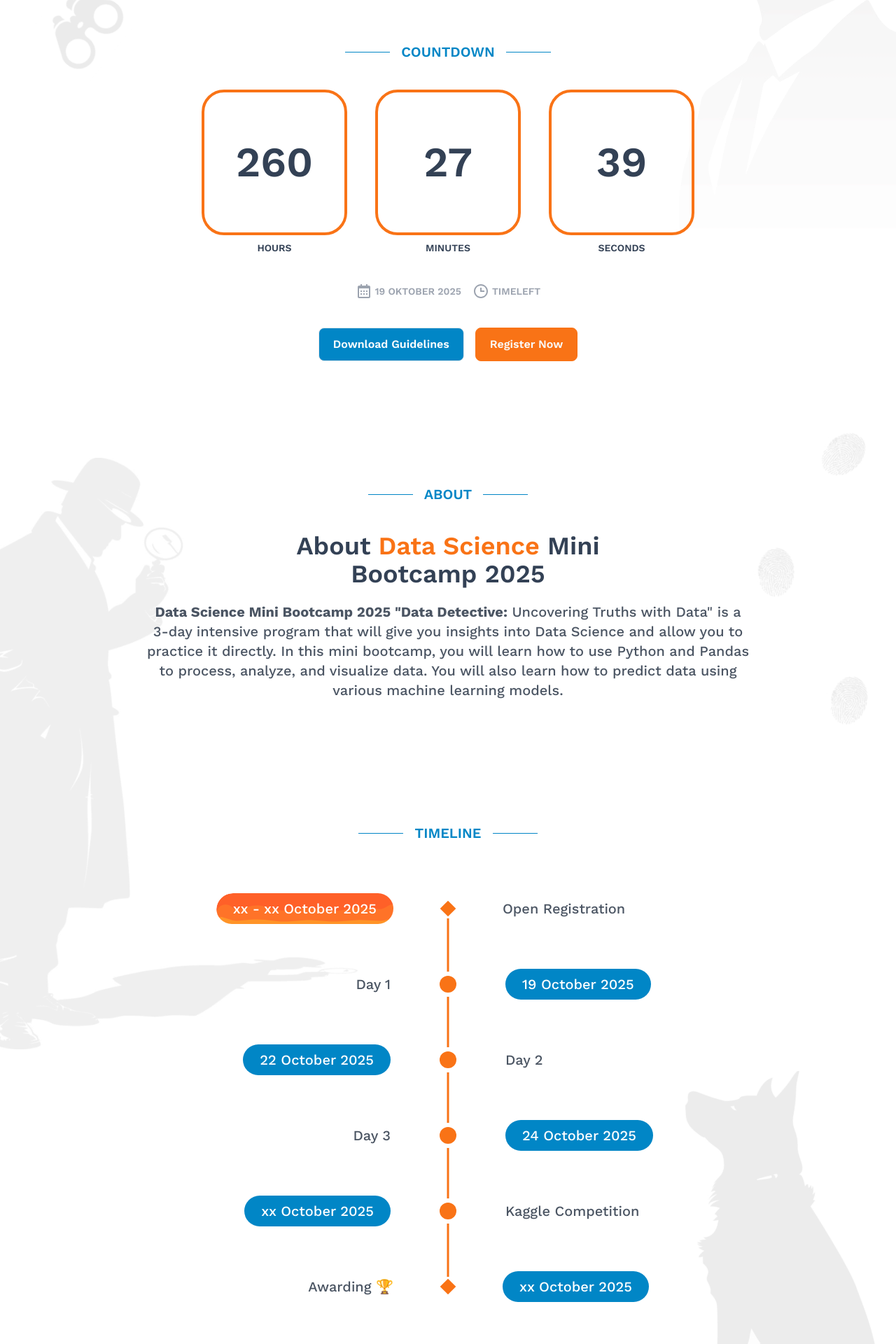
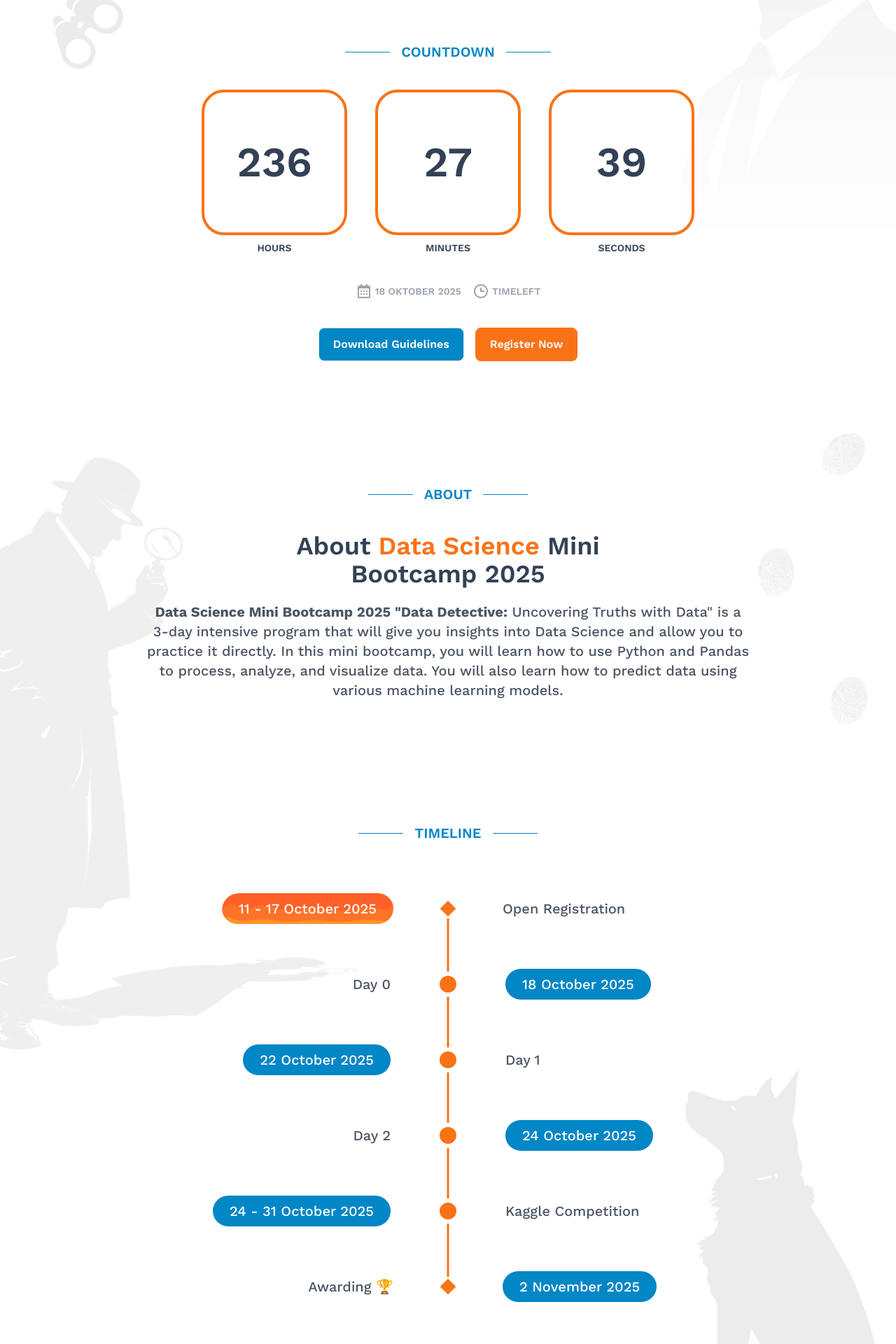
Before and after one commit to bccfilkom/web-dsmbc, a Next.js app: page / in a window 1280 px wide. Shown: the part 740-2660 px from the top of the page at 70% size. Built offline with nearby package versions, Linux system fonts and the light colour scheme.

Commit message:
style: change data

```diff
--- a/src/app/page.tsx
+++ b/src/app/page.tsx
@@ -60,13 +60,13 @@ export default function AboutPage() {
           </div>
           <div className="flex flex-col gap-6 lg:gap-10">
             <CountdownSection
-              closeRegistration={new Date("2025-10-19T00:00:00")}
+              closeRegistration={new Date("2025-10-18T00:00:00")}
               onComplete={() => {}}
             />
             <div className="flex gap-4 items-center justify-center text-gray-400 font-semibold text-sm">
               <div className="flex gap-1 items-center">
                 <BiCalendar size={24} />
-                <p>19 OKTOBER 2025</p>
+                <p>18 OKTOBER 2025</p>
               </div>
               <div className="flex gap-1 items-center">
                 <BiTime size={24}/>
@@ -124,7 +124,7 @@ export default function AboutPage() {
                 />
               </div>
               <div className="flex flex-col gap-1 lg:gap-4 items-start lg:items-center justify-start lg:justify-center text-left lg:text-center">
-                <h1 className="font-medium text-2xl lg:text-4xl text-slate-700">DAY 1</h1>
+                <h1 className="font-medium text-2xl lg:text-4xl text-slate-700">DAY 0</h1>
                 <p className="font-medium text-base lg:text-2xl text-gray-600">The Case Begins</p>
               </div>
             </div>
@@ -139,7 +139,7 @@ export default function AboutPage() {
                 />
               </div>
               <div className="flex flex-col gap-1 lg:gap-4 items-start lg:items-center justify-start lg:justify-center text-left lg:text-center">
-                <h1 className="font-medium text-2xl lg:text-4xl text-slate-700">DAY 2</h1>
+                <h1 className="font-medium text-2xl lg:text-4xl text-slate-700">DAY 1</h1>
                 <p className="font-medium text-base lg:text-2xl text-gray-600">Uncovering Clues in the Data Through Investigation</p>
               </div>
             </div>
@@ -154,7 +154,7 @@ export default function AboutPage() {
                 />
               </div>
               <div className="flex flex-col gap-1 lg:gap-4 items-start lg:items-center justify-start lg:justify-center text-left lg:text-center">
-                <h1 className="font-medium text-2xl lg:text-4xl text-slate-700">DAY 3</h1>
+                <h1 className="font-medium text-2xl lg:text-4xl text-slate-700">DAY 2</h1>
                 <p className="font-medium text-base lg:text-2xl text-gray-600">Solving the Mystery by Making Predictions with Data</p>
               </div>
             </div>
--- a/src/shared/components/Timeline/index.tsx
+++ b/src/shared/components/Timeline/index.tsx
@@ -4,12 +4,12 @@ import { motion } from "framer-motion";
 import { Label } from "../Label";
 
 const timelineData = [
-  { date: "xx - xx October 2025", title: "Open Registration", type: "start" },
-  { date: "19 October 2025", title: "Day 1" },
-  { date: "22 October 2025", title: "Day 2" },
-  { date: "24 October 2025", title: "Day 3" },
-  { date: "xx October 2025", title: "Kaggle Competition" },
-  { date: "xx October 2025", title: "Awarding 🏆", type: "end" },
+  { date: "11 - 17 October 2025", title: "Open Registration", type: "start" },
+  { date: "18 October 2025", title: "Day 0" },
+  { date: "22 October 2025", title: "Day 1" },
+  { date: "24 October 2025", title: "Day 2" },
+  { date: "24 - 31 October 2025", title: "Kaggle Competition" },
+  { date: "2 November 2025", title: "Awarding 🏆", type: "end" },
 ];
 
 export default function Timeline() {
--- a/src/shared/data/faq.json
+++ b/src/shared/data/faq.json
@@ -5,26 +5,26 @@
     },
     {
         "question": "If I'm not an IT major, will I find it difficult?",
-        "answer": "-"
+        "answer": "Don't worry! Our materials are designed to be easy to follow, even for those who are new to the world of data."
     },
     {
         "question": "What is the quota for DSMBC?",
-        "answer": "-"
+        "answer": "The quota is still confidential, please wait for the official announcement!"
     },
     {
         "question": "Are all DSMBC sessions held online?",
-        "answer": "-"
+        "answer": "Not all. Day 0 will be online via Zoom, while Day 1 & 2 will be offline."
     },
     {
         "question": "Where does DSMBC take place?",
-        "answer": "-"
+        "answer": "● Day 0: Online (Zoom)\n● Day 1 & 2: Faculty of Computer Science, Universitas Brawijaya"
     },
     {
         "question": "Will I get a certificate at the end of the session?",
-        "answer": "-"
+        "answer": "Yes! All participants who attend the entire series of events will receive a certificate, and winners of the Kaggle Competition will receive a special certificate!"
     },
     {
         "question": "If I don't attend all the activities, can I still get a participant certificate?",
-        "answer": "-"
+        "answer": "Nope. Participant certificates are only given if you attend all events. If there’s an unavoidable issue, please contact the CP listed below."
     }
 ]
```
